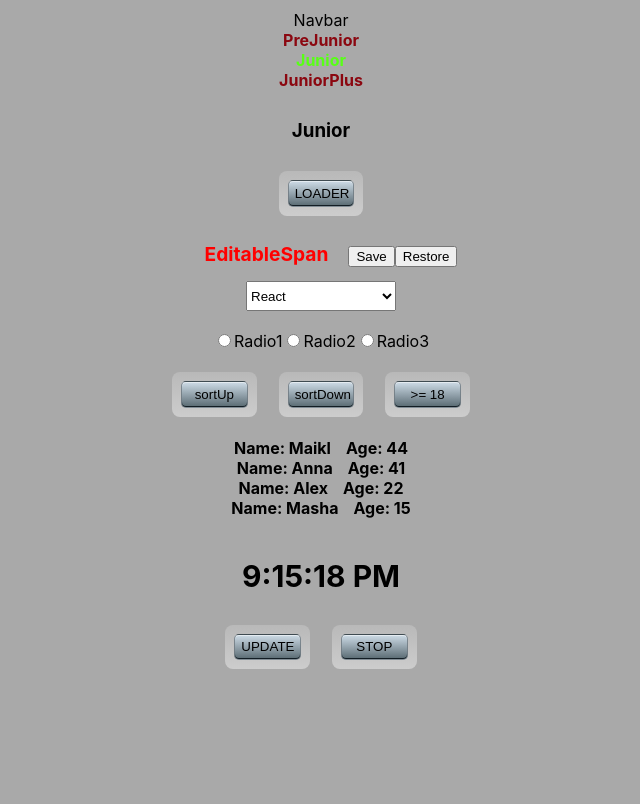
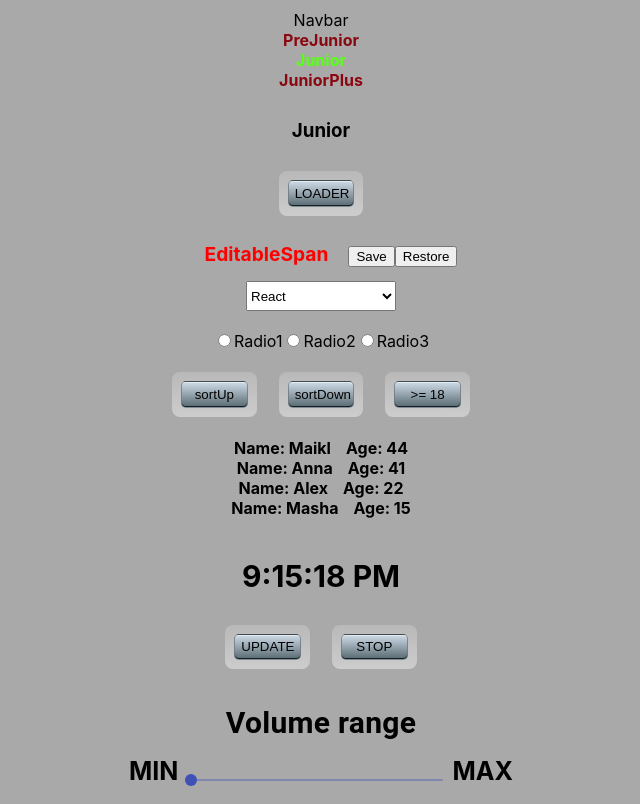
Before and after one commit to Karter13/homework-it-incubator, a React (Create React App) app: page /#/junior in a window 1280 px wide. Shown: the whole page, without its empty margins (319-959 px from the left). Built offline with nearby package versions, Linux system fonts and the light colour scheme.

Commit message:
created component Range using material-ui

```diff
--- a/src/components/Junior/Junior.tsx
+++ b/src/components/Junior/Junior.tsx
@@ -1,19 +1,16 @@
-import React, {useEffect, useState} from 'react';
+import React, {useCallback, useState} from 'react';
 import {EditableSpan} from '../common/EditableSpan/EditableSpan';
 import style from './Junior.module.css'
 import {Select} from '../common/Select/Select';
 import {Radio} from '../common/Radio/Radio';
-import {
-    filterUsersAC,
-    hwReducer,
-    sortUsersUpAndDownAC, StateType,
-} from './Reduser/homeWork-reducer';
+import {filterUsersAC, hwReducer, sortUsersUpAndDownAC, StateType,} from './Reduser/homeWork-reducer';
 import {Button} from '../common/Button/Button';
 import moment from 'moment';
 import {Preloader} from '../common/Preloader/Preloader';
 import {GlobalStateType} from '../../redux/redux-store';
 import {connect} from 'react-redux';
 import {setLoading} from '../../redux/junior-reducer';
+import {Range} from '../common/Range/Range';
 
 
 export type SelectionsType = {
@@ -57,6 +54,15 @@ const Junior: React.FC<JuniorPropsType> = (props) => {
     const [clock, setClock] = useState(moment().format('LTS'));
     const [timerId, setTimerId] = useState<number>(0);
     const [date, setDate] = useState<boolean>(false);
+
+    //state for Range
+    const [valueRange, setValueRange] = useState<number | number[]>(1);
+
+    //Range
+    const onChangeRange = useCallback( (event: any, newValue: number | number[]) => {
+        setValueRange(newValue);
+    }, [] );
+
 
     //timer
     const startTimer = () => {
@@ -205,6 +211,12 @@ const Junior: React.FC<JuniorPropsType> = (props) => {
                             <Button click={stopTimer} value={'STOP'}/>
                         </div>
 
+                        <Range minValue={0}
+                               maxValue={100}
+                               value={valueRange}
+                               onChange={onChangeRange}
+                        />
+
                     </div>
             }
         </>
--- a/src/components/common/Range/Range.module.css
+++ b/src/components/common/Range/Range.module.css
@@ -0,0 +1,19 @@
+.sliderBlock {
+    margin: 0 auto;
+    width: 30%;
+    font-size: 25px;
+    font-weight: bold;
+}
+
+.sliderBlock .text {
+    font-size: 30px;
+    font-weight: bold;
+}
+
+.wrapSlider {
+    display: flex;
+}
+
+.slider {
+    margin: 10px;
+}
--- a/src/components/common/Range/Range.tsx
+++ b/src/components/common/Range/Range.tsx
@@ -1,16 +1,40 @@
-import React from 'react';
+import React, {useCallback} from 'react';
+import Typography from '@material-ui/core/Typography';
+import Slider from '@material-ui/core/Slider';
+import style from './Range.module.css'
 
 export type RangePropsType = {
-    value: number
+    value: number | number[]
     minValue: number
     maxValue: number
-    onChange: () => void
+    onChange: (event: any, newValue: number | number[]) => void
 }
 
-export const Range: React.FC<RangePropsType> = React.memo((props) => {
+export const Range: React.FC<RangePropsType> = React.memo( (props) => {
+
+    const onChangeRange = useCallback((event: any, newValue: number | number[]) => {
+        console.log(newValue);
+        props.onChange(event, newValue);
+    }, [ props.onChange ]);
+
     return (
-        <div>
+        <div className={style.sliderBlock}>
+            <Typography id="non-linear-slider" gutterBottom className={style.text}>
+                Volume range
+            </Typography>
+            <div className={style.wrapSlider}>
+                <span>MIN</span>
+                <Slider className={style.slider}
+                        value={props.value}
+                        min={props.minValue}
+                        max={props.maxValue}
+                        onChange={onChangeRange}
+                        valueLabelDisplay="auto"
+                        aria-labelledby="non-linear-slider"
+                />
+                <span>MAX</span>
+            </div>
 
         </div>
-    )
-});
+    );
+} );
```
